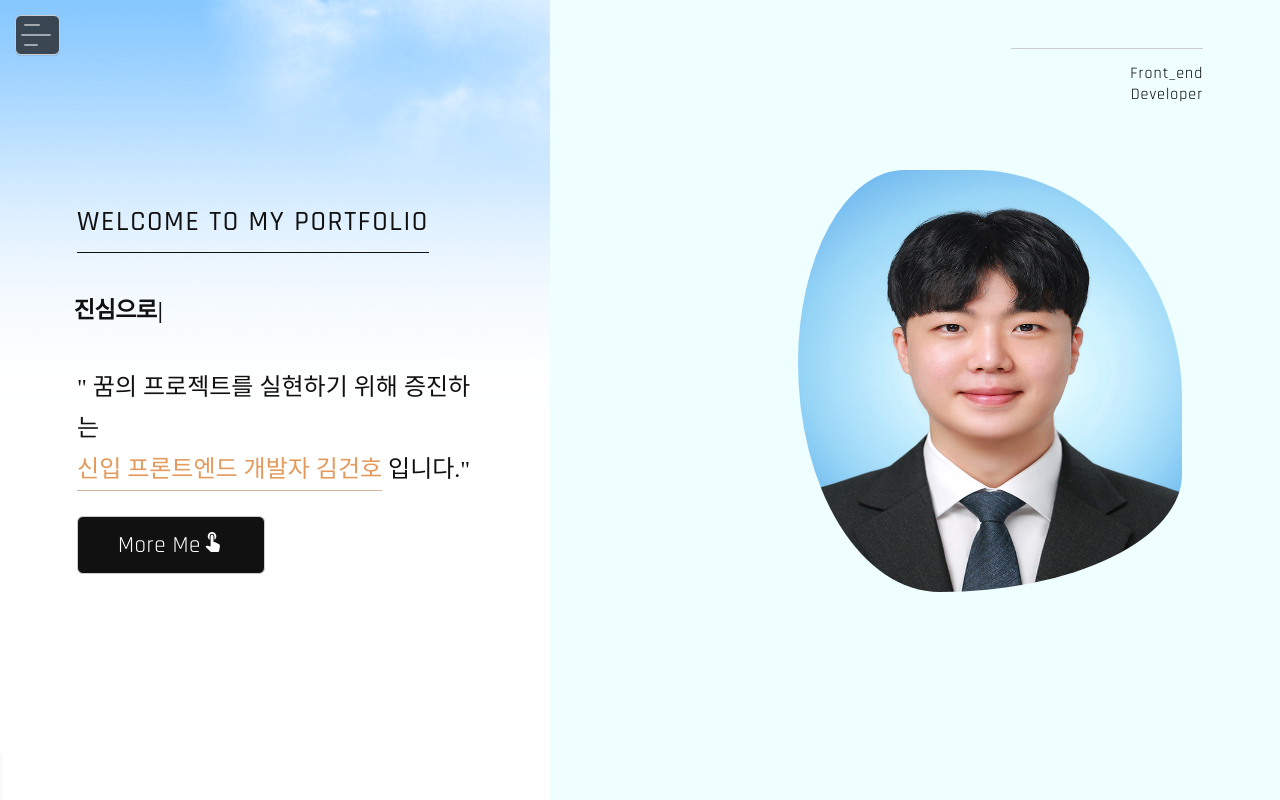
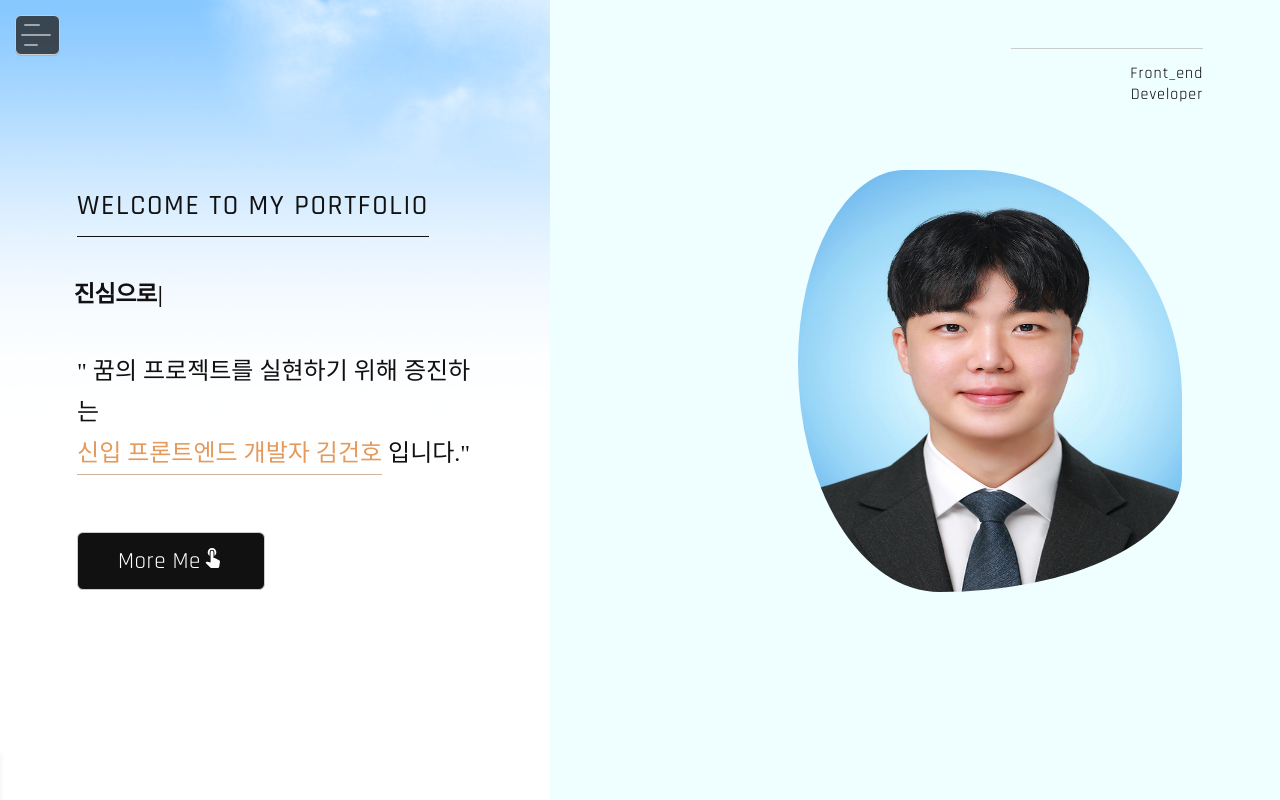
Before and after one commit to llvovll89/react_portfolio, a React (Create React App) app: page /home in a window 1280 px wide. Shown: the top 800 px of the page. Built offline with nearby package versions, Linux system fonts and the light colour scheme; the HTML template or start-up script is replaced by a standard one; a web font is replaced by a local one.

Commit message:
update 01-14 v2

```diff
--- a/src/component/main/Main.css
+++ b/src/component/main/Main.css
@@ -98,6 +98,7 @@
     display: flex;
     flex-flow: column;
     font-size: 1.5rem;
+    padding-bottom: 1rem;
 }
 
 .color {
@@ -110,7 +111,7 @@
     position: relative;
     overflow: hidden;
     display: inline-block;
-    margin: 0 1rem 1rem 0;
+    margin: 1rem 1rem 1rem 0;
     padding: 0 2.5rem;
     height: 3.6rem;
     letter-spacing: 0.03rem;
--- a/src/index.css
+++ b/src/index.css
@@ -6,6 +6,10 @@
   src: url('https://cdn.jsdelivr.net/gh/projectnoonnu/noonfonts_one@1.0/Chosunilbo_myungjo.woff') format('woff');
   font-weight: normal;
   font-style: normal;
+}
+
+html {
+  cursor: url(./assets/images/cursor.png)2 2 , pointer;
 }
 
 :root {
```
Also changed, not shown: src/assets/images/cursor.png (added).
